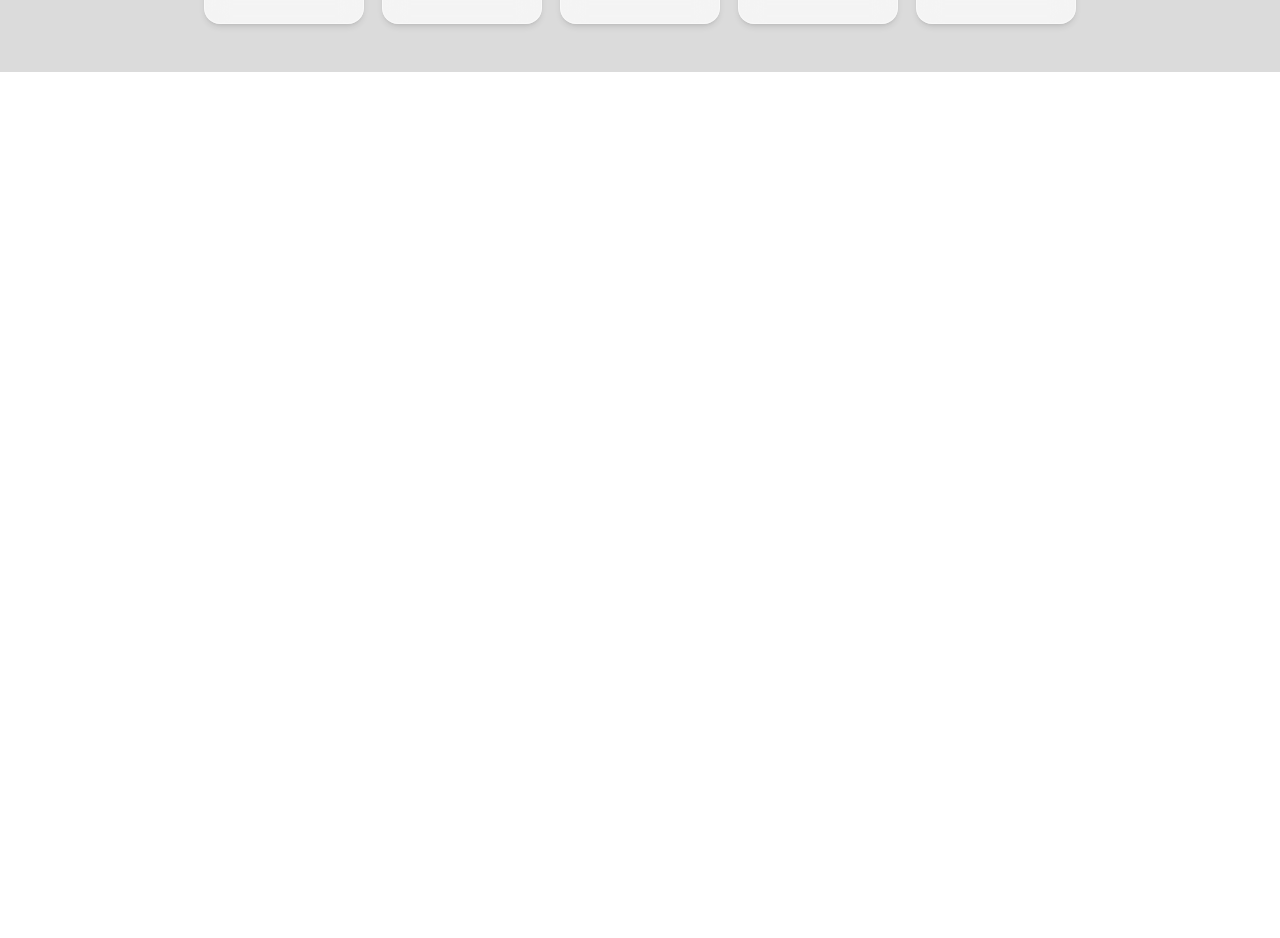
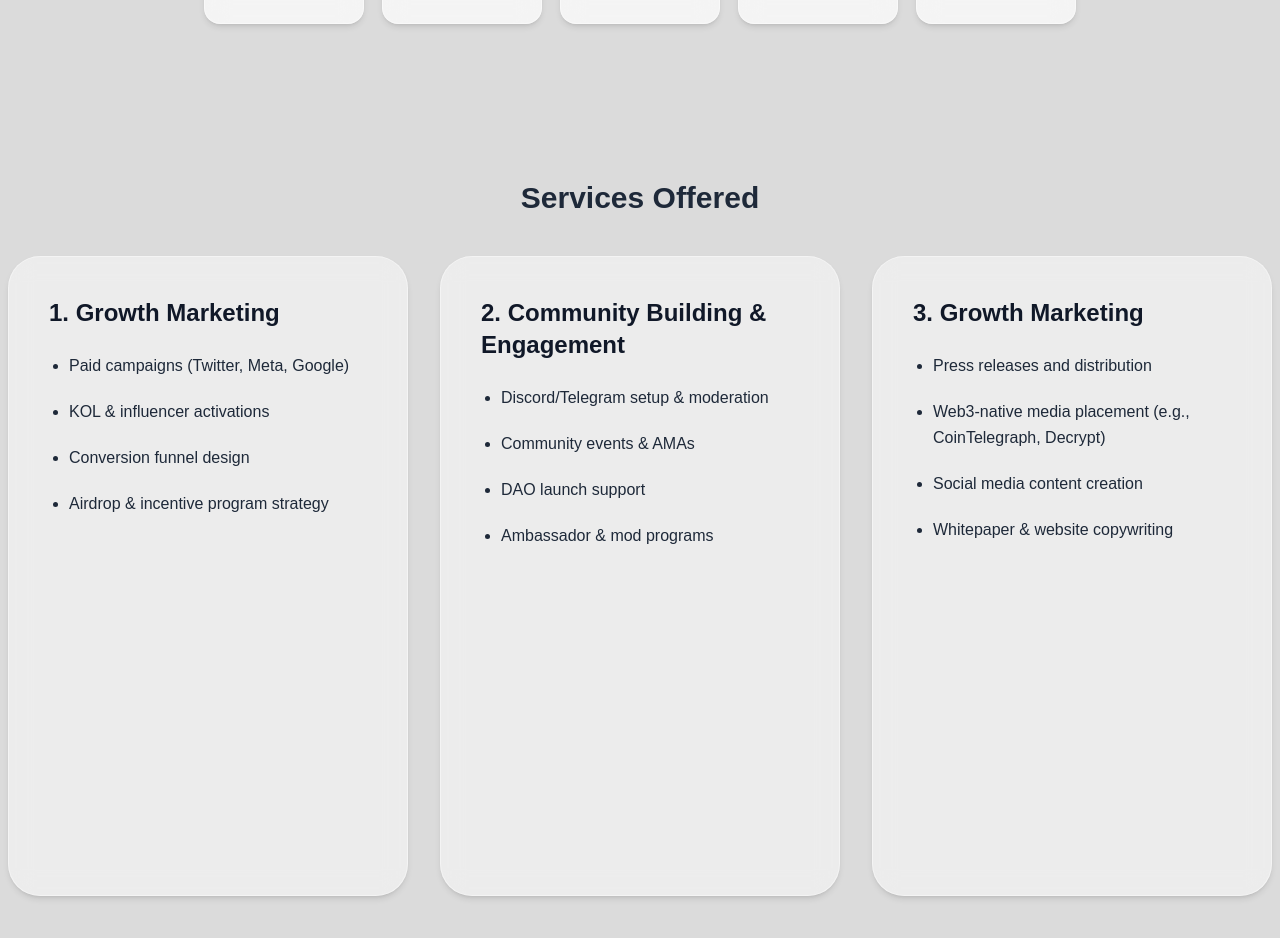
Before and after one commit to xbarbarika/consultingweb3, a Next.js app: page / in a window 1280 px wide. Shown: the part 1420-2358 px from the top of the page. Before the commit the page ends 1492 px from the top, so only its background shows below. Built offline with nearby package versions, Linux system fonts and the light colour scheme.

Commit message:
services page created

```diff
--- a/src/app/page.tsx
+++ b/src/app/page.tsx
@@ -1,6 +1,7 @@
 import HeroSection from "@/components/Herosection";
 import Navbar from '../components/Navbar';
 import WhoWeHelp from "@/components/WhoWeHelp";
+import ServicesOffered from "@/components/ServicesOffered";
 
 export default function Home() {
   return (
@@ -8,6 +9,7 @@ export default function Home() {
       <Navbar />
       <HeroSection />
       <WhoWeHelp />
+      <ServicesOffered />
     </main>
   );
 }
--- /dev/null
+++ b/src/components/ServicesOffered.tsx
@@ -0,0 +1,55 @@
+import React from 'react';
+
+const services = [
+  {
+    title: '1. Growth Marketing',
+    items: [
+      'Paid campaigns (Twitter, Meta, Google)',
+      'KOL & influencer activations',
+      'Conversion funnel design',
+      'Airdrop & incentive program strategy',
+    ],
+  },
+  {
+    title: '2. Community Building & Engagement',
+    items: [
+      'Discord/Telegram setup & moderation',
+      'Community events & AMAs',
+      'DAO launch support',
+      'Ambassador & mod programs',
+    ],
+  },
+  {
+    title: '3. Growth Marketing',
+    items: [
+      'Press releases and distribution',
+      'Web3-native media placement (e.g., CoinTelegraph, Decrypt)',
+      'Social media content creation',
+      'Whitepaper & website copywriting',
+    ],
+  },
+];
+
+const ServicesOffered = () => (
+  <section className="w-full flex flex-col items-center justify-center py-12 px-2 mt-[60px]">
+    <h2 className="text-2xl md:text-3xl font-semibold text-gray-800 mb-10 text-center">Services Offered</h2>
+    <div className="flex flex-col md:flex-row gap-6 md:gap-[32px] justify-center items-center w-full max-w-7xl">
+      {services.map((service) => (
+        <div
+          key={service.title}
+          className="bg-white/50 backdrop-blur-md rounded-[32px] shadow-md border border-white/40 p-10 w-full max-w-[518px] min-w-[260px] h-[640px] flex flex-col items-start"
+          style={{ background: 'rgba(255,255,255,0.48)', backgroundColor: 'color(display-p3 1 1 1 / 0.48)' }}
+        >
+          <h3 className="font-bold text-xl md:text-2xl text-gray-900 mb-6 text-left w-full">{service.title}</h3>
+          <ul className="list-disc pl-5 space-y-5 text-gray-800 text-base w-full text-left">
+            {service.items.map((item) => (
+              <li key={item} className="leading-relaxed text-left">{item}</li>
+            ))}
+          </ul>
+        </div>
+      ))}
+    </div>
+  </section>
+);
+
+export default ServicesOffered;
```
